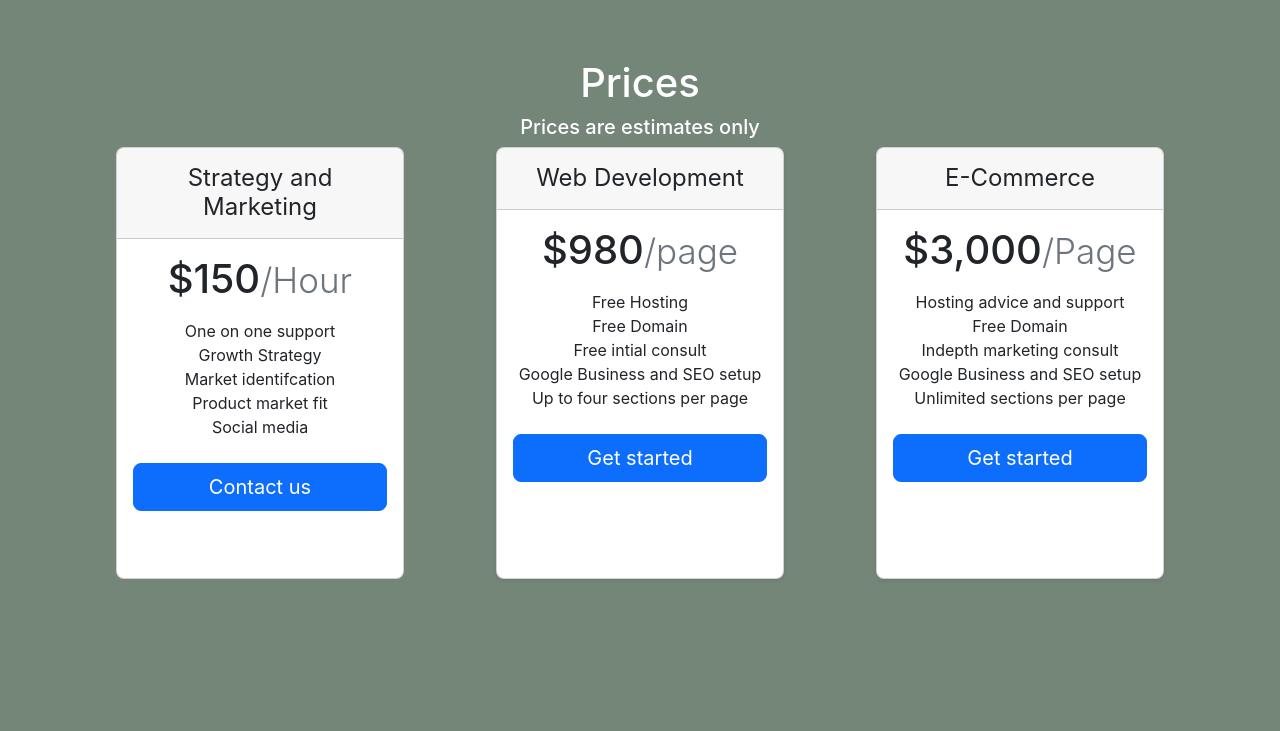
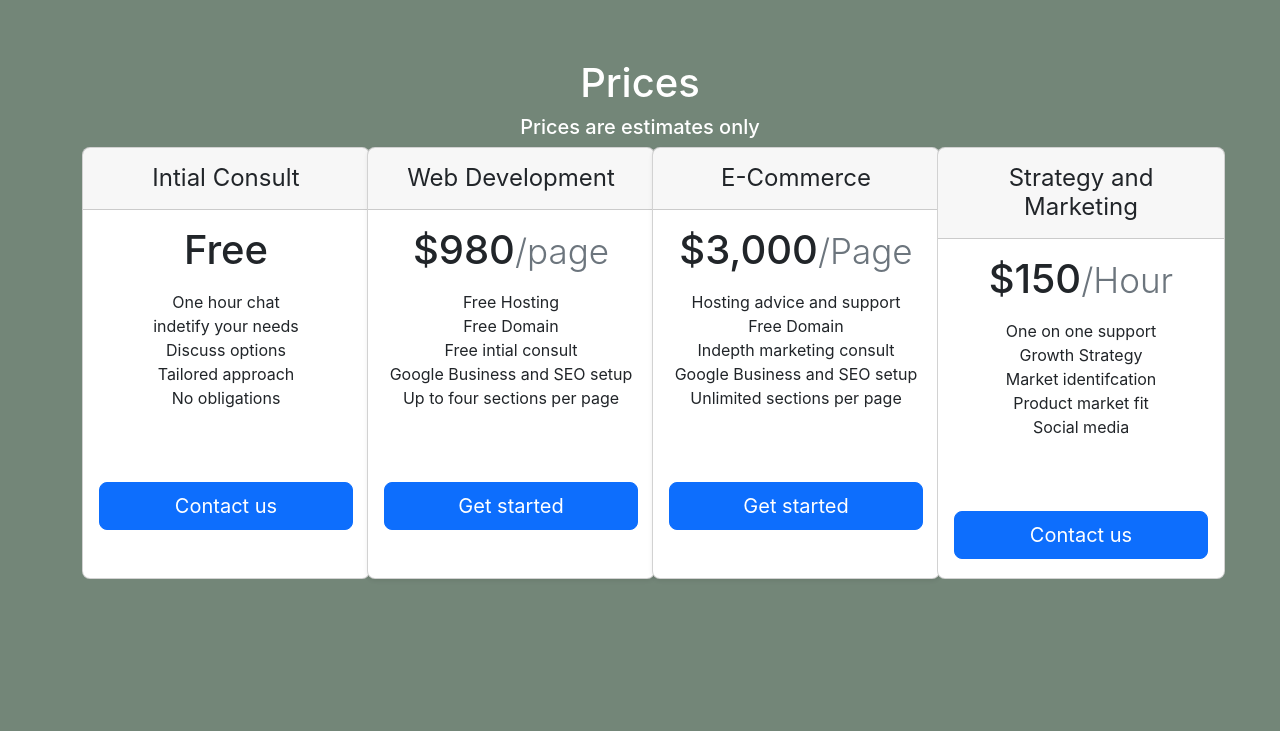
Before and after one commit to websolid/startbootstrap-landing-page-gh-pages, a plain HTML site: page prices.html in a window 1280 px wide. Shown: the part 69-800 px from the top of the page. Drawn offline with nearby package versions, Linux system fonts and the light colour scheme.

Commit message:
Update prices.html

```diff
--- a/prices.html
+++ b/prices.html
@@ -96,23 +96,23 @@ src="https://www.facebook.com/tr?id=7658084874266242&ev=PageView&noscript=1"
       </div>
 <div class="container-fluid">
 
-  <div class="row row-cols-1 row-cols-md-3 mb-3 text-center">
+  <div class="row row-cols-1 row-cols-md-4 mb-3 text-center">
     <div class="col">
       <div class="card mb-4 rounded-3">
         <div class="card-header py-3">
-          <h4 class="my-0 fw-normal">Strategy and Marketing</h4>
+          <h4 class="my-0 fw-normal">Intial Consult</h4>
         </div>
         <div class="card-body">
-          <h1 class="card-title pricing-card-title">$150<small class="text-muted fw-light">/Hour</small></h1>
+          <h1 class="card-title pricing-card-title">Free<small class="text-muted fw-light"></small></h1>
           <ul class="list-unstyled mt-3 mb-4">
-            <li>One on one support</li>
-            <li>Growth Strategy</li>
-            <li>Market identifcation</li>
-            <li>Product market fit</li>
-            <li>Social media</li>
+            <li>One hour chat</li>
+            <li>indetify your needs</li>
+            <li>Discuss options</li>
+            <li>Tailored approach</li>
+            <li>No obligations</li>
 
           </ul>
-          <a href="https://calendly.com/simon-putan/30min?month=2022-10" class="w-100 btn btn-lg btn-primary">Contact us</a>
+          <a href="https://calendly.com/simon-putan/30min?month=2022-10" class="w-100 mt-5 btn btn-lg btn-primary">Contact us</a>
         </div>
       </div>
     </div>
@@ -132,7 +132,7 @@ src="https://www.facebook.com/tr?id=7658084874266242&ev=PageView&noscript=1"
                 <li>Up to four sections per page</li>
 
               </ul>
-              <a href="https://calendly.com/simon-putan/30min?month=2022-10" class="w-100 btn btn-lg btn-primary">Get started</a>
+              <a href="https://calendly.com/simon-putan/30min?month=2022-10" class="w-100 mt-5 btn btn-lg btn-primary">Get started</a>
             </div>
           </div>
         </div>
@@ -151,7 +151,27 @@ src="https://www.facebook.com/tr?id=7658084874266242&ev=PageView&noscript=1"
                 <li>Unlimited sections per page</li>
 
               </ul>
-              <a href="https://calendly.com/simon-putan/30min?month=2022-10" class="w-100 btn btn-lg btn-primary">Get started</a>
+              <a href="https://calendly.com/simon-putan/30min?month=2022-10" class="w-100 mt-5 btn btn-lg btn-primary">Get started</a>
+            </div>
+          </div>
+        </div>
+
+        <div class="col">
+          <div class="card mb-4 rounded-3">
+            <div class="card-header py-3">
+              <h4 class="my-0 fw-normal">Strategy and Marketing</h4>
+            </div>
+            <div class="card-body">
+              <h1 class="card-title pricing-card-title">$150<small class="text-muted fw-light">/Hour</small></h1>
+              <ul class="list-unstyled mt-3 mb-4">
+                <li>One on one support</li>
+                <li>Growth Strategy</li>
+                <li>Market identifcation</li>
+                <li>Product market fit</li>
+                <li>Social media</li>
+
+              </ul>
+              <a href="https://calendly.com/simon-putan/30min?month=2022-10" class="w-100 mt-5 btn btn-lg btn-primary">Contact us</a>
             </div>
           </div>
         </div>
```
